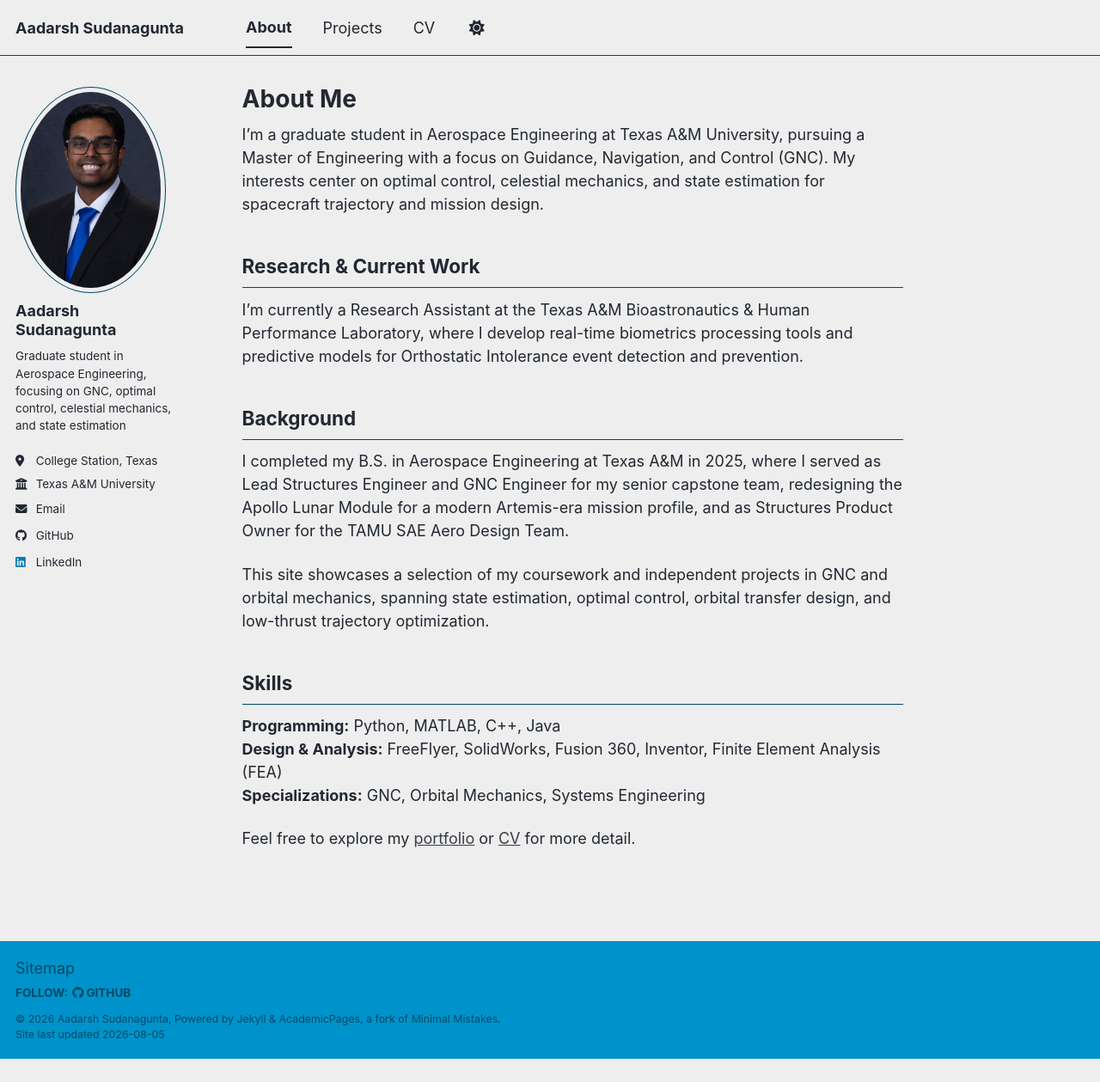
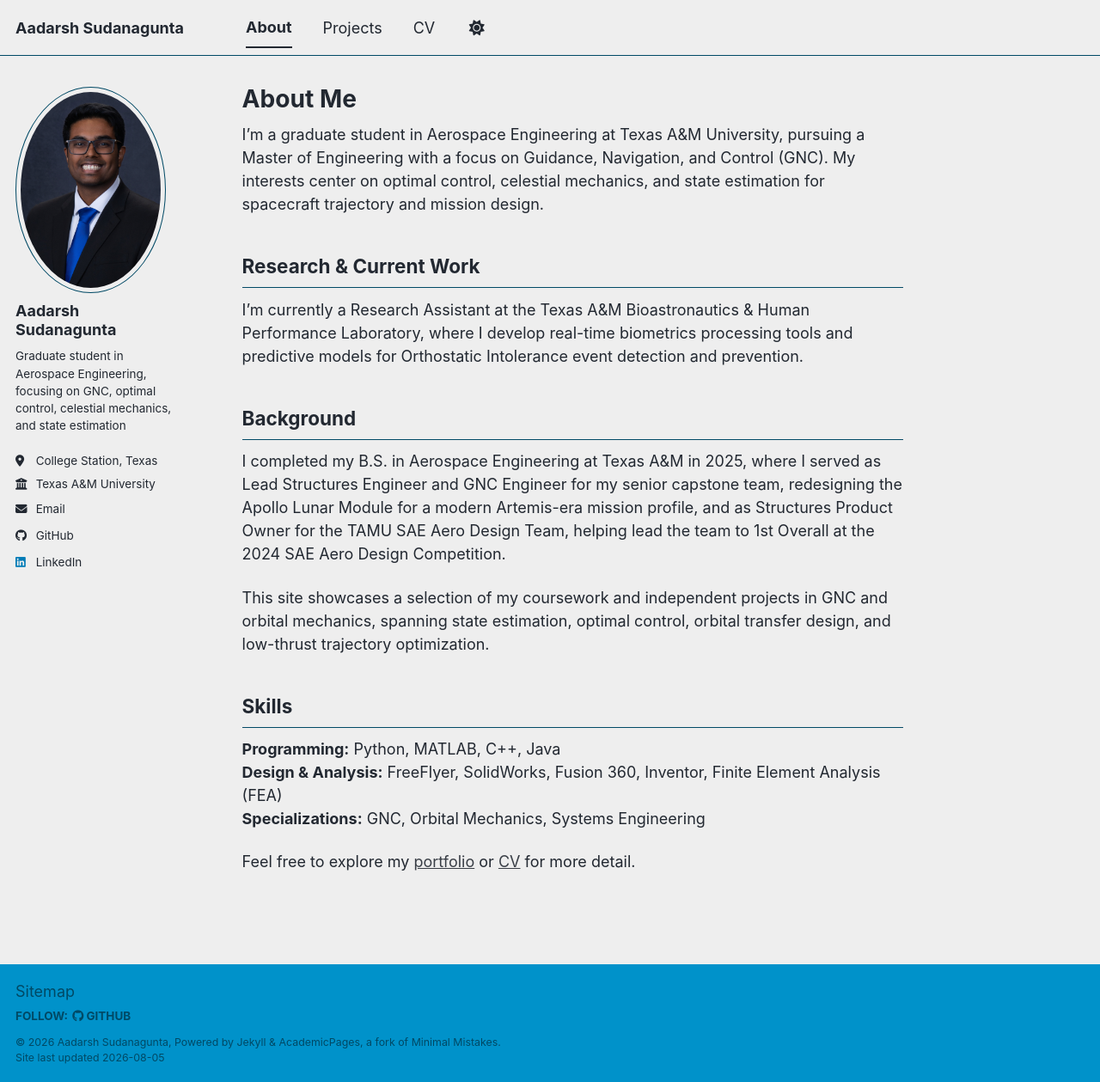
Before and after one commit to aadasud/aadasud.github.io, a Jekyll site: the page built from _pages/about.md, in a window 1280 px wide and 1259 px high. Shown: the whole window at 86% size. Built offline with Jekyll 4.4.1, drawn with Linux system fonts in a browser that asks for light colours; a script bundle is joined from its source files by our own code; library files that are not in the unit come from our copies.

Commit message:
Update about.md

```diff
--- a/_pages/about.md
+++ b/_pages/about.md
@@ -21,7 +21,9 @@ and prevention.
 I completed my B.S. in Aerospace Engineering at Texas A&M in 2025, where I
 served as Lead Structures Engineer and GNC Engineer for my senior capstone
 team, redesigning the Apollo Lunar Module for a modern Artemis-era mission
-profile, and as Structures Product Owner for the TAMU SAE Aero Design Team.
+profile, and as Structures Product Owner for the TAMU SAE Aero Design
+Team, helping lead the team to 1st Overall at the 2024 SAE Aero Design
+Competition.
 
 This site showcases a selection of my coursework and independent projects
 in GNC and orbital mechanics, spanning state estimation, optimal control,
```
